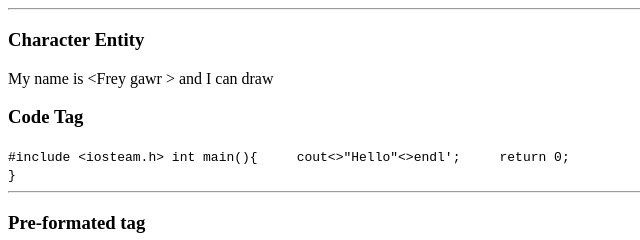
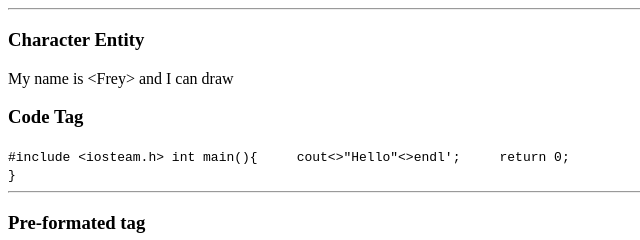
Before and after one commit to Frey0709/inft1206W25sec11, a plain HTML site: page week1/example.html in a window 1280 px wide. Shown: the part 320-560 px from the top of the page, 0-640 px from the left. Drawn offline with Linux system fonts and the light colour scheme.

Commit message:
Update example.html

```diff
--- a/week1/example.html
+++ b/week1/example.html
@@ -25,7 +25,7 @@
 
     <hr>
     <h3>Character Entity</h3>
-    <p>My name is &lt;Frey gawr &gt; and I can draw</p>
+    <p>My name is &lt;Frey&gt; and I can draw</p>
     <h3>Code Tag</h3>
     <code>
         #include &lt;iosteam.h&gt;
```
